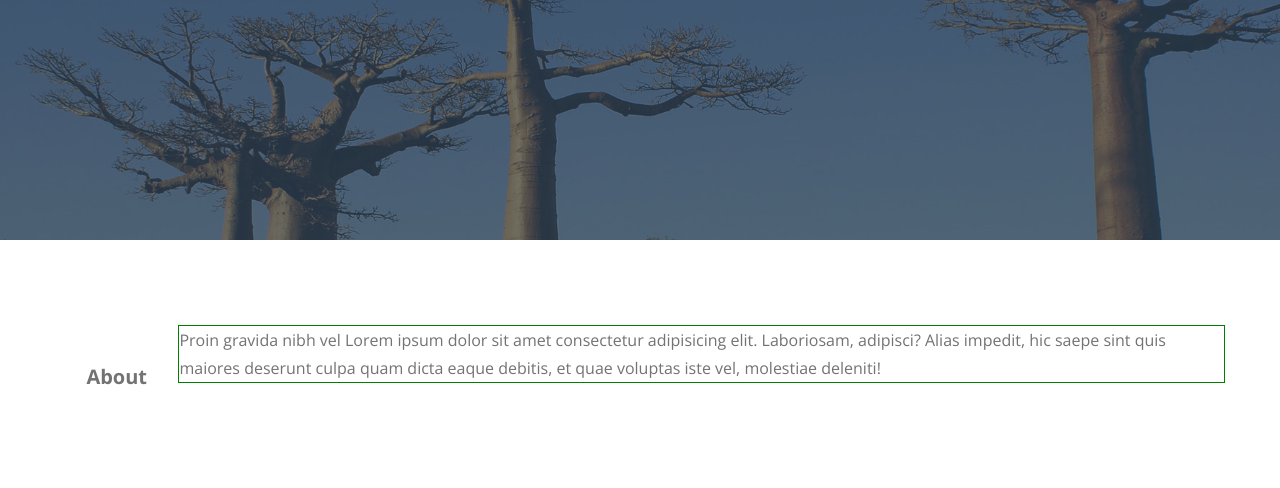
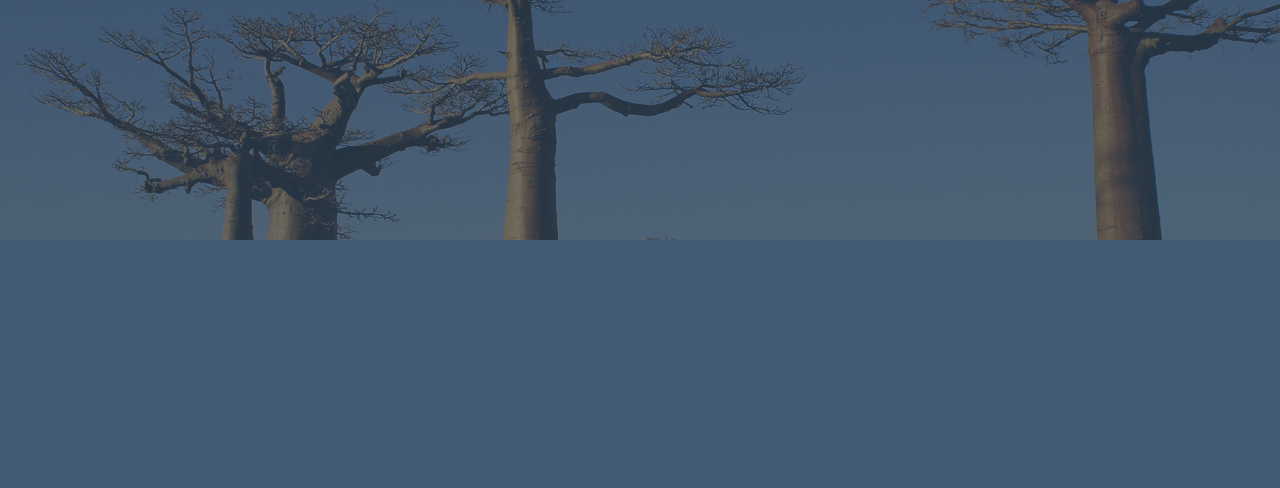
Before and after one commit to yanndeo/mini-template-html-css, a PHP site: page /index.html in a window 1280 px wide. Shown: the part 925-1413 px from the top of the page. After the commit the page ends 1165 px from the top, so only its background shows below. Run offline with PHP 8.4, Linux system fonts and the light colour scheme; some libraries are stand-ins or nearby versions.

Commit message:
cacher la section about

```diff
--- a/css/app.css
+++ b/css/app.css
@@ -276,29 +276,3 @@ p {
   .btn {
     padding: 0 2.5rem;
     font-size: 0.9375rem; } }
-
-.section {
-  padding: 5.3125rem 0;
-  background-color: #fff; }
-
-.section-presentation {
-  max-width: 100%;
-  display: -webkit-box;
-  display: -webkit-flex;
-  display: -ms-flexbox;
-  display: flex;
-  -webkit-box-align: center;
-  -webkit-align-items: center;
-      -ms-flex-align: center;
-          align-items: center; }
-  .section-presentation .section-presentation-title {
-    width: 200px;
-    text-align: center; }
-    .section-presentation .section-presentation-title:before {
-      content: "";
-      display: inline-block;
-      width: 100%;
-      height: auto;
-      border-right: 4px solid #f39c12; }
-  .section-presentation .section-presentation-text {
-    border: 1px solid green; }
--- a/index.html
+++ b/index.html
@@ -66,7 +66,7 @@
 
 
 <!-- About -->
-<section class="section section-about">
+<!-- <section class="section section-about">
     <div class="l-container">
         <div class="section-presentation">
             <h2 class="section-presentation-title">About</h2>
@@ -77,7 +77,7 @@
             </p>
         </div>
     </div>
-</section>
+</section> -->
 <!-- EndAbout -->
 
 
```
